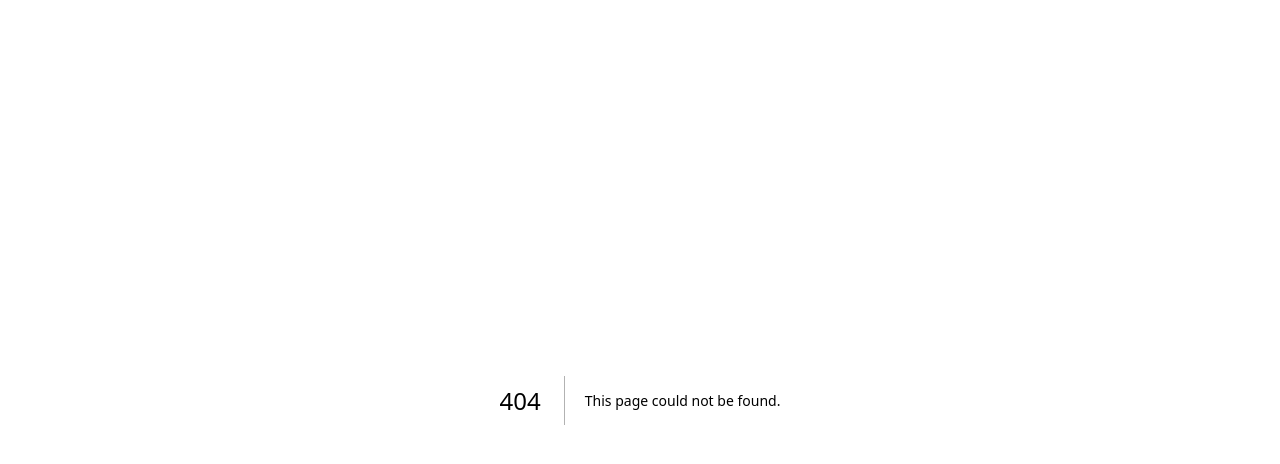
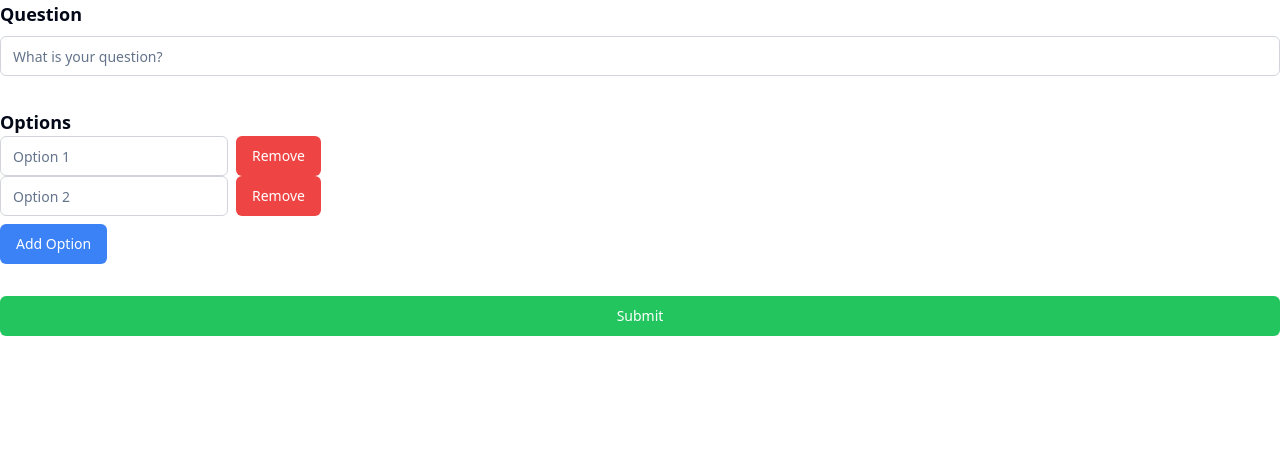
Before and after one commit to kiflomm/survey-app-nextjs-15, a Next.js app: page /create-survey in a window 1280 px wide. Before the commit this address had no page. Shown: the top 464 px of the page. Built offline with nearby package versions, Linux system fonts and the light colour scheme.

Commit message:
create-survey page added

```diff
--- a/package.json
+++ b/package.json
@@ -9,7 +9,9 @@
     "lint": "next lint"
   },
   "dependencies": {
+    "@hookform/resolvers": "^3.9.1",
     "@radix-ui/react-dialog": "^1.1.2",
+    "@radix-ui/react-label": "^2.1.0",
     "@radix-ui/react-slot": "^1.1.0",
     "class-variance-authority": "^0.7.0",
     "clsx": "^2.1.1",
@@ -17,8 +19,10 @@
     "next": "15.0.3",
     "react": "19.0.0-rc-66855b96-20241106",
     "react-dom": "19.0.0-rc-66855b96-20241106",
+    "react-hook-form": "^7.53.2",
     "tailwind-merge": "^2.5.4",
-    "tailwindcss-animate": "^1.0.7"
+    "tailwindcss-animate": "^1.0.7",
+    "zod": "^3.23.8"
   },
   "devDependencies": {
     "@types/node": "^20",
--- /dev/null
+++ b/src/app/create-survey/layout.tsx
@@ -0,0 +1,16 @@
+import "@/app/globals.css";
+export default function RootLayout({
+  children,
+}: Readonly<{
+  children: React.ReactNode;
+}>) {
+  return (
+    <>
+      <div
+        className={`antialiased`}
+      >
+        {children}
+      </div>
+    </>
+  );
+}
--- /dev/null
+++ b/src/app/create-survey/page.tsx
@@ -0,0 +1,103 @@
+'use client'
+import { z } from 'zod'
+import { useForm, useFieldArray } from 'react-hook-form'
+import { zodResolver } from '@hookform/resolvers/zod'
+import { Button } from "@/components/ui/button"
+import { Input } from "@/components/ui/input"
+import {
+    Form,
+    FormControl,
+    FormField,
+    FormItem,
+    FormLabel,
+    FormMessage,
+} from "@/components/ui/form"
+
+const formSchema = z.object({
+    question: z.string().min(5, {
+        message: "Question must be at least 5 characters long"
+    }),
+    options: z.array(z.object({
+        option: z.string().min(1, {
+            message: "Option cannot be empty"
+        })
+    })).min(2, {
+        message: "At least two options are required"
+    })
+})
+
+export default function CreateSurvey() {
+    const form = useForm<z.infer<typeof formSchema>>({
+        resolver: zodResolver(formSchema),
+        defaultValues: {
+            question: "",
+            options: [{ option: "" }, { option: "" }],
+        },
+    })
+
+    const { fields, append, remove } = useFieldArray({
+        control: form.control,
+        name: "options",
+    })
+
+    function onSubmit(values: z.infer<typeof formSchema>) {
+        console.log(values)
+    }
+
+    return (
+        <Form {...form}>
+            <form onSubmit={form.handleSubmit(onSubmit)} className="space-y-6 md:space-y-8">
+                <FormField
+                    control={form.control}
+                    name="question"
+                    render={({ field }) => (
+                        <FormItem>
+                            <FormLabel className="text-lg font-semibold">Question</FormLabel>
+                            <FormControl>
+                                <Input placeholder="What is your question?" {...field} className="border-gray-300 rounded-md" />
+                            </FormControl>
+                            <FormMessage />
+                        </FormItem>
+                    )}
+                />
+                <div>
+                    <FormLabel className="text-lg font-semibold">Options</FormLabel>
+                    {fields.map((field, index) => (
+                        <div key={field.id} className="flex items-center space-x-2">
+                            <FormField
+                                control={form.control}
+                                name={`options.${index}.option`}
+                                render={({ field: optionField }) => (
+                                    <FormItem>
+                                        <FormControl>
+                                            <Input placeholder={`Option ${index + 1}`} {...optionField} className="border-gray-300 rounded-md" />
+                                        </FormControl>
+                                        <FormMessage />
+                                    </FormItem>
+                                )}
+                            />
+                            <Button
+                                type="button"
+                                onClick={() => remove(index)}
+                                variant="destructive"
+                                className="bg-red-500 hover:bg-red-600 text-white"
+                            >
+                                Remove
+                            </Button>
+                        </div>
+                    ))}
+                    <Button
+                        type="button"
+                        onClick={() => append({ option: "" })}
+                        className="mt-2 bg-blue-500 hover:bg-blue-600 text-white"
+                    >
+                        Add Option
+                    </Button>
+                </div>
+                <Button type="submit" className="w-full mt-4 bg-green-500 hover:bg-green-600 text-white">
+                    Submit
+                </Button>
+            </form>
+        </Form>
+    )
+}
--- a/src/app/page.tsx
+++ b/src/app/page.tsx
@@ -8,7 +8,6 @@
   DialogTitle,
   DialogTrigger,
 } from "@/components/ui/dialog"
-import { useState } from 'react';
 import Link from 'next/link';
 
 export default function Home() {
--- /dev/null
+++ b/src/components/ui/form.tsx
@@ -0,0 +1,178 @@
+"use client"
+
+import * as React from "react"
+import * as LabelPrimitive from "@radix-ui/react-label"
+import { Slot } from "@radix-ui/react-slot"
+import {
+  Controller,
+  ControllerProps,
+  FieldPath,
+  FieldValues,
+  FormProvider,
+  useFormContext,
+} from "react-hook-form"
+
+import { cn } from "@/lib/utils"
+import { Label } from "@/components/ui/label"
+
+const Form = FormProvider
+
+type FormFieldContextValue<
+  TFieldValues extends FieldValues = FieldValues,
+  TName extends FieldPath<TFieldValues> = FieldPath<TFieldValues>
+> = {
+  name: TName
+}
+
+const FormFieldContext = React.createContext<FormFieldContextValue>(
+  {} as FormFieldContextValue
+)
+
+const FormField = <
+  TFieldValues extends FieldValues = FieldValues,
+  TName extends FieldPath<TFieldValues> = FieldPath<TFieldValues>
+>({
+  ...props
+}: ControllerProps<TFieldValues, TName>) => {
+  return (
+    <FormFieldContext.Provider value={{ name: props.name }}>
+      <Controller {...props} />
+    </FormFieldContext.Provider>
+  )
+}
+
+const useFormField = () => {
+  const fieldContext = React.useContext(FormFieldContext)
+  const itemContext = React.useContext(FormItemContext)
+  const { getFieldState, formState } = useFormContext()
+
+  const fieldState = getFieldState(fieldContext.name, formState)
+
+  if (!fieldContext) {
+    throw new Error("useFormField should be used within <FormField>")
+  }
+
+  const { id } = itemContext
+
+  return {
+    id,
+    name: fieldContext.name,
+    formItemId: `${id}-form-item`,
+    formDescriptionId: `${id}-form-item-description`,
+    formMessageId: `${id}-form-item-message`,
+    ...fieldState,
+  }
+}
+
+type FormItemContextValue = {
+  id: string
+}
+
+const FormItemContext = React.createContext<FormItemContextValue>(
+  {} as FormItemContextValue
+)
+
+const FormItem = React.forwardRef<
+  HTMLDivElement,
+  React.HTMLAttributes<HTMLDivElement>
+>(({ className, ...props }, ref) => {
+  const id = React.useId()
+
+  return (
+    <FormItemContext.Provider value={{ id }}>
+      <div ref={ref} className={cn("space-y-2", className)} {...props} />
+    </FormItemContext.Provider>
+  )
+})
+FormItem.displayName = "FormItem"
+
+const FormLabel = React.forwardRef<
+  React.ElementRef<typeof LabelPrimitive.Root>,
+  React.ComponentPropsWithoutRef<typeof LabelPrimitive.Root>
+>(({ className, ...props }, ref) => {
+  const { error, formItemId } = useFormField()
+
+  return (
+    <Label
+      ref={ref}
+      className={cn(error && "text-destructive", className)}
+      htmlFor={formItemId}
+      {...props}
+    />
+  )
+})
+FormLabel.displayName = "FormLabel"
+
+const FormControl = React.forwardRef<
+  React.ElementRef<typeof Slot>,
+  React.ComponentPropsWithoutRef<typeof Slot>
+>(({ ...props }, ref) => {
+  const { error, formItemId, formDescriptionId, formMessageId } = useFormField()
+
+  return (
+    <Slot
+      ref={ref}
+      id={formItemId}
+      aria-describedby={
+        !error
+          ? `${formDescriptionId}`
+          : `${formDescriptionId} ${formMessageId}`
+      }
+      aria-invalid={!!error}
+      {...props}
+    />
+  )
+})
+FormControl.displayName = "FormControl"
+
+const FormDescription = React.forwardRef<
+  HTMLParagraphElement,
+  React.HTMLAttributes<HTMLParagraphElement>
+>(({ className, ...props }, ref) => {
+  const { formDescriptionId } = useFormField()
+
+  return (
+    <p
+      ref={ref}
+      id={formDescriptionId}
+      className={cn("text-sm text-muted-foreground", className)}
+      {...props}
+    />
+  )
+})
+FormDescription.displayName = "FormDescription"
+
+const FormMessage = React.forwardRef<
+  HTMLParagraphElement,
+  React.HTMLAttributes<HTMLParagraphElement>
+>(({ className, children, ...props }, ref) => {
+  const { error, formMessageId } = useFormField()
+  const body = error ? String(error?.message) : children
+
+  if (!body) {
+    return null
+  }
+
+  return (
+    <p
+      ref={ref}
+      id={formMessageId}
+      className={cn("text-sm font-medium text-destructive", className)}
+      {...props}
+    >
+      {body}
+    </p>
+  )
+})
+FormMessage.displayName = "FormMessage"
+
+export {
+  useFormField,
+  Form,
+  FormItem,
+  FormLabel,
+  FormControl,
+  FormDescription,
+  FormMessage,
+  FormField,
+}
--- /dev/null
+++ b/src/components/ui/input.tsx
@@ -0,0 +1,22 @@
+import * as React from "react"
+
+import { cn } from "@/lib/utils"
+
+const Input = React.forwardRef<HTMLInputElement, React.ComponentProps<"input">>(
+  ({ className, type, ...props }, ref) => {
+    return (
+      <input
+        type={type}
+        className={cn(
+          "flex h-10 w-full rounded-md border border-input bg-background px-3 py-2 text-base ring-offset-background file:border-0 file:bg-transparent file:text-sm file:font-medium file:text-foreground placeholder:text-muted-foreground focus-visible:outline-none focus-visible:ring-2 focus-visible:ring-ring focus-visible:ring-offset-2 disabled:cursor-not-allowed disabled:opacity-50 md:text-sm",
+          className
+        )}
+        ref={ref}
+        {...props}
+      />
+    )
+  }
+)
+Input.displayName = "Input"
+
+export { Input }
--- /dev/null
+++ b/src/components/ui/label.tsx
@@ -0,0 +1,26 @@
+"use client"
+
+import * as React from "react"
+import * as LabelPrimitive from "@radix-ui/react-label"
+import { cva, type VariantProps } from "class-variance-authority"
+
+import { cn } from "@/lib/utils"
+
+const labelVariants = cva(
+  "text-sm font-medium leading-none peer-disabled:cursor-not-allowed peer-disabled:opacity-70"
+)
+
+const Label = React.forwardRef<
+  React.ElementRef<typeof LabelPrimitive.Root>,
+  React.ComponentPropsWithoutRef<typeof LabelPrimitive.Root> &
+    VariantProps<typeof labelVariants>
+>(({ className, ...props }, ref) => (
+  <LabelPrimitive.Root
+    ref={ref}
+    className={cn(labelVariants(), className)}
+    {...props}
+  />
+))
+Label.displayName = LabelPrimitive.Root.displayName
+
+export { Label }
```
Also changed, not shown: src/app/api/create-survey/route.ts (added), 1 other file (tests, documents, lock files or other folders).
